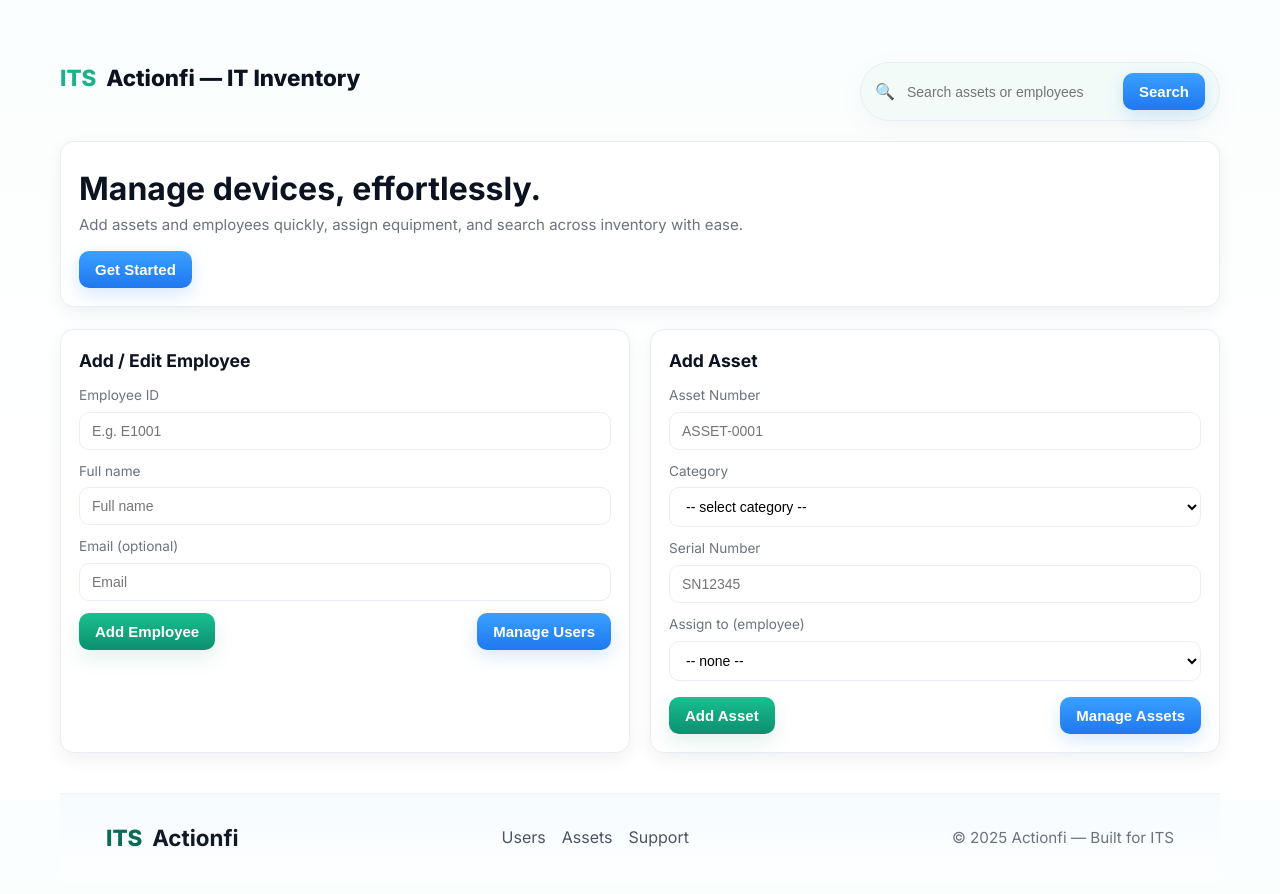
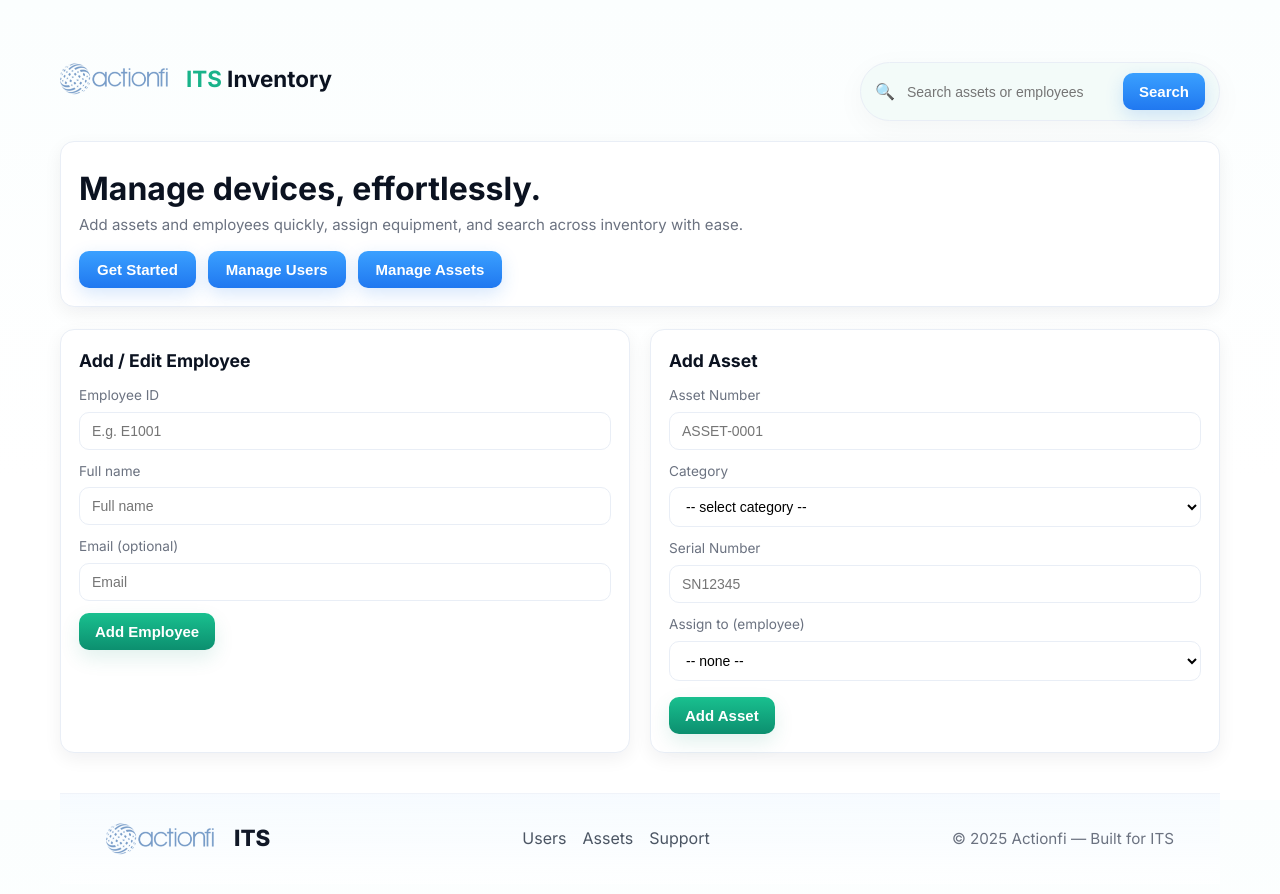
Before and after one commit to salvinramesh/its, a website: page public/index.html in a window 1280 px wide. Drawn offline with Linux system fonts and the light colour scheme; no server answers.

Commit message:
UI changes and logo

```diff
--- a/public/index.html
+++ b/public/index.html
@@ -2,14 +2,13 @@
 <html lang="en">
 <head>
   <meta charset="utf-8" />
-  <title>ITS Actionfi — IT Inventory</title>
+  <title>ITS</title>
   <meta name="viewport" content="width=device-width,initial-scale=1" />
 
   <!-- Fonts & stylesheet -->
   <link href="https://fonts.googleapis.com/css2?family=Inter:wght@300;400;600;700;800&display=swap" rel="stylesheet">
   <link rel="stylesheet" href="/styles.css" />
   <style>
-    /* small styles for homepage tweaks */
     .actions-row {
       display:flex;
       justify-content:space-between;
@@ -35,7 +34,11 @@
 
     .btn-submit:hover { transform: translateY(-1px); }
 
-    .btn-submit.brand { background: linear-gradient(#19c08f,#0c8f6f); box-shadow:0 8px 20px rgba(12,143,111,0.12); color:#fff; }
+    .btn-submit.brand {
+      background: linear-gradient(#19c08f,#0c8f6f);
+      box-shadow:0 8px 20px rgba(12,143,111,0.12);
+      color:#fff;
+    }
 
     .btn-submit.plain {
       background: #fff;
@@ -118,6 +121,42 @@
       from { opacity: 0; transform: translateY(10px); }
       to { opacity: 1; transform: translateY(0); }
     }
+
+    /* --- unified hero CTA button group --- */
+    .hero-cta-group {
+      display:flex;
+      gap:12px;
+      align-items:center;
+      justify-content:flex-start;
+      flex-wrap:wrap;
+      margin-top:6px;
+    }
+
+    .hero-cta-group .btn-submit {
+      padding: 10px 18px;
+      font-size: 15px;
+    }
+
+    @media (max-width:760px) {
+      .hero-cta-group { width:100%; gap:10px; }
+      .hero-cta-group .btn-submit { width:100%; box-sizing:border-box; }
+    }
+
+    /* --- logo alignment --- */
+    .brand-logo {
+      height: 34px;
+      width: auto;
+      margin-right: 10px;
+      vertical-align: middle;
+    }
+    .brand {
+      display:flex;
+      align-items:center;
+      gap:8px;
+      text-decoration:none;
+      color:inherit;
+      font-weight:700;
+    }
   </style>
 </head>
 <body>
@@ -125,9 +164,9 @@
 
     <!-- Header -->
     <header class="header" style="align-items:flex-start;">
-      <a href="/" class="brand" style="text-decoration:none; color:inherit;">
-        <span class="brand-accent">ITS</span>
-        <span>Actionfi — IT Inventory</span>
+      <a href="/" class="brand">
+        <img src="/actionfi.png" alt="Actionfi Logo" class="brand-logo" />
+        <span><span class="brand-accent">ITS</span> Inventory</span>
       </a>
 
       <div class="search-pill" role="search" style="max-width:520px;">
@@ -145,8 +184,10 @@
           Add assets and employees quickly, assign equipment, and search across inventory with ease.
         </p>
 
-        <div class="cta-row" style="margin-top:6px">
+        <div class="hero-cta-group" role="group" aria-label="Primary actions">
           <button class="btn-submit" id="heroAction" type="button">Get Started</button>
+          <button id="manageUsersBtn" class="btn-submit" type="button">Manage Users</button>
+          <button id="manageAssetsBtn" class="btn-submit" type="button">Manage Assets</button>
         </div>
       </div>
     </section>
@@ -170,9 +211,6 @@
         <div class="actions-row">
           <div class="actions-left">
             <button id="addEmpBtn" class="btn-submit brand" type="button">Add Employee</button>
-          </div>
-          <div class="actions-right">
-            <button id="manageUsersBtn" class="btn-submit" type="button">Manage Users</button>
           </div>
         </div>
       </div>
@@ -213,7 +251,6 @@
           <select id="assign_select"><option value="">-- none --</option></select>
         </div>
 
-        <!-- Styled like Add Asset -->
         <div class="actions-row" id="laptopDetailsRow" style="display:none; margin-top:10px;">
           <button id="addLaptopDetailsBtn" class="btn-submit brand" type="button">Add Item Details</button>
         </div>
@@ -221,9 +258,6 @@
         <div class="actions-row" style="margin-top:16px;">
           <div class="actions-left">
             <button id="addAssetBtn" class="btn-submit brand" type="button">Add Asset</button>
-          </div>
-          <div class="actions-right">
-            <button id="manageAssetsBtn" class="btn-submit" type="button">Manage Assets</button>
           </div>
         </div>
       </div>
@@ -233,8 +267,9 @@
     <footer class="site-footer" role="contentinfo">
       <div class="inner">
         <a class="brand" href="/">
-          <span style="font-weight:800;color:#0b6b59">ITS</span>
-          <span style="color:#111827">Actionfi</span>
+          <img src="/actionfi.png" alt="Actionfi Logo" class="brand-logo" />
+          <span style="font-weight:800;color:#111827">ITS</span>
+          <span style="color:#111827"></span>
         </a>
         <div class="links" aria-hidden="false">
           <a href="/users.html">Users</a>
@@ -268,7 +303,6 @@
 
     document.getElementById('year').textContent = new Date().getFullYear();
 
-    // Allow clicking outside modal to close
     document.addEventListener('click', ev => {
       const t = ev.target;
       if (!t.classList) return;
```
Also changed, not shown: public/actionfi.png (added).
